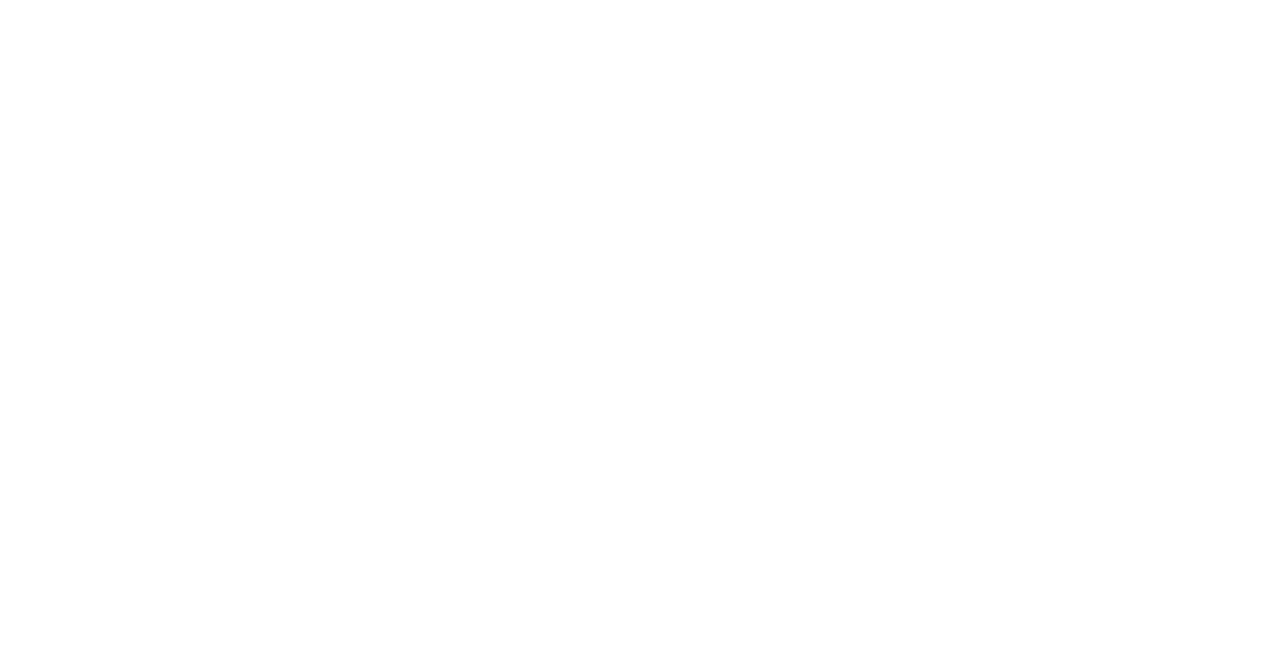
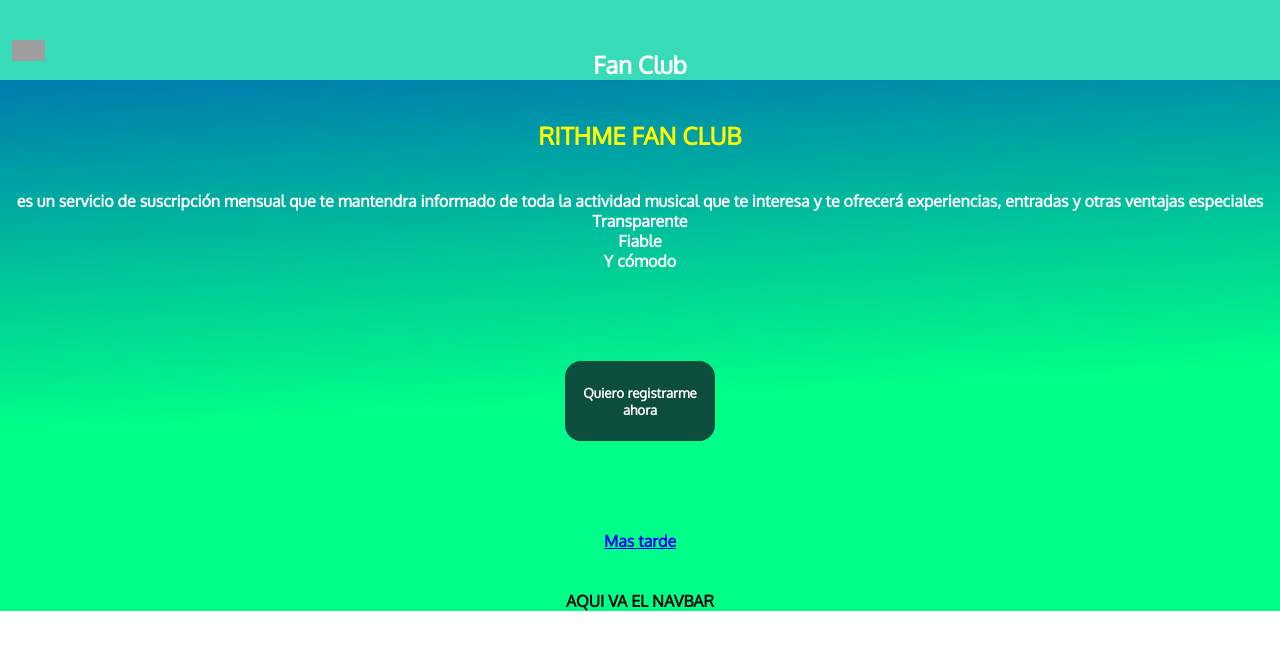
Before and after one commit to victorjgcastillo/UrythMeOk-final-project-, a React (Create React App) app in the folder FrontEnd/rithme/: page /onBoarding/register in a window 1280 px wide. Before the commit this address had no page. Shown: the top 650 px of the page. Built offline with nearby package versions, Linux system fonts and the light colour scheme; grey boxes are pictures that could not be loaded.

Commit message:
fan page

```diff
--- a/FrontEnd/rithme/src/App.js
+++ b/FrontEnd/rithme/src/App.js
@@ -14,6 +14,9 @@
 import Artist from './pages/Artist/Artist';
 import * as React from 'react';
 import { ChakraProvider } from '@chakra-ui/react';
+import CompraEfectuadaDespedidas from './pages/CompraEfectuadaDespedidas/CompraEfectuadaDespedidas';
+import OnBoardingFanClub from './pages/OnBoardingFanClub/OnBoardingFanClub';
+import OnBoardingFanClub2 from './pages/OnBoardingFanClub/OnBoardingFanClub2';
 
 
 function App() {
@@ -35,6 +38,9 @@
               <Route path='/tickets' element={<TicketsPage></TicketsPage>}/>
               <Route path='/navbar' element={<Navbar></Navbar>}/>
               <Route path='/artist' element={<Artist></Artist>}/>
+              <Route path='/addEvent' element={<CompraEfectuadaDespedidas></CompraEfectuadaDespedidas>}/>
+              <Route path='/onBoarding' element={<OnBoardingFanClub></OnBoardingFanClub>}/>
+              <Route path='/onBoarding/register' element={<OnBoardingFanClub2></OnBoardingFanClub2>}/>
             </Routes>
         </Router>
       </div>
--- a/FrontEnd/rithme/src/components/LoginForm/LoginForm.jsx
+++ b/FrontEnd/rithme/src/components/LoginForm/LoginForm.jsx
@@ -24,7 +24,7 @@
 
             API.post('/users/login', reqBody).then((res) => {
                 localStorage.setItem('token', res.data.token);
-                localStorage.setItem('user', JSON.stringify(res.data.user));
+                localStorage.setItem('user', JSON.stringify(res.data.myUser));
                 setJwt(true);
                 navigate("/");
             }).catch((error)=> {
--- /dev/null
+++ b/FrontEnd/rithme/src/pages/CompraEfectuadaDespedidas/CompraEfectuadaDespedidas.jsx
@@ -0,0 +1,41 @@
+import React, { useEffect, useState } from 'react';
+import './CompraEfectuadaDespedidas.scss';
+import axios from 'axios';
+import { useLocation } from 'react-router-dom';
+
+const CompraEfectuadaDespedidas = () => {
+
+
+  const [user, setUser] = useState([]);
+ // let localStorage = useLocation();
+ // const user = localStorage.getItem('name')
+ // console.log(user);
+ useEffect(() => {
+    axios('http://localhost:5000/users/')
+    .then(res => {
+         const user = res.data[0];
+         console.log(user)
+        setUser(user);
+    })
+}, [])
+
+  return (
+    <div className='compra'>
+      <h1>¡Genial {user.name}!</h1>
+
+        <div className='compra-parrafo'>
+      <p>Que disfrutes del concierto.</p>
+      <p>RYTHME te ha enviado un correo</p>
+      <p>con tu entrada y comprobante.</p>
+      <p>¿Quieres además </p>
+      <p>incluir el evento en tu calendario?</p>
+      </div>
+    <div>
+      <button className='compra-button' onClick={() => alert('Quiero incluirlo ahora')}>Quiero incluirlo ahora</button>
+      </div>
+      <a href="https://www.example.com">Mas tarde</a>
+    </div>
+  )
+}
+
+export default CompraEfectuadaDespedidas
--- /dev/null
+++ b/FrontEnd/rithme/src/pages/CompraEfectuadaDespedidas/CompraEfectuadaDespedidas.scss
@@ -0,0 +1,30 @@
+h1{
+    color: yellow;
+}
+
+.compra{
+
+    display: flex;
+    flex-direction: column;
+    align-items: center;
+    gap: 40px;
+    background: linear-gradient(177deg, #005eb8 0%, #00ff88 64%);
+
+    &-parrafo{
+        color: white;
+    }
+
+    &-button{
+        width: 150px;
+        height: 80px;
+        border-style: none;
+        font-family: "Oxygen";
+        font-weight: light;
+        font-size: 10pt;
+        margin: 50px;
+        background-color: #0c4d3e;
+
+        color: white;
+        border-radius: 12pt;
+    }
+}
--- /dev/null
+++ b/FrontEnd/rithme/src/pages/OnBoardingFanClub/OnBoardingFanClub.jsx
@@ -0,0 +1,37 @@
+
+import './OnBoardingFanClub.scss';
+import HeaderAndBack from "../../components/HeaderAndBack/HeaderAndBack";
+
+
+const OnBoardingFanClub = () => {
+
+
+
+
+  return (
+
+    <div className='on-boarding'>
+    <div className='on-boarding--header'>
+    <HeaderAndBack back_url={'/'} name={'Fan Club'}/>
+    </div>
+      <img src='https://cdn.zeplin.io/5e2df7d8efc06052f80b890d/assets/00817CD0-4E0C-4E9E-AF0D-F9F4D3E112A9.png' alt=''></img>
+
+        <div className='on-boarding--parrafo'>
+      <h2>Bienvenido al club donde vivirás tu música.</h2>
+      <p>RYTHME te ofrecera aquí </p>
+      <p>todo un mundo de experiencias exclusivas</p>
+      <p>para apasionados de la música </p>
+      <p>tan exigentes como tu. ¿Te unes? </p>
+
+      </div>
+    <div>
+      <button className='on-boarding--button' onClick={() => alert('Quiero Unirme ahora')}>Quiero Unirme ahora</button>
+      </div>
+      <a href="https://www.example.com">Mas tarde</a>
+
+    <p>AQUI VA EL NAVBAR</p>
+    </div>
+  )
+}
+
+export default OnBoardingFanClub;
--- /dev/null
+++ b/FrontEnd/rithme/src/pages/OnBoardingFanClub/OnBoardingFanClub.scss
@@ -0,0 +1,32 @@
+
+.on-boarding{
+
+    display: flex;
+    flex-direction: column;
+    align-items: center;
+    gap: 40px;
+    background: linear-gradient(177deg, #005eb8 0%, #00ff88 64%);
+
+    &--header{
+        width: 100%;
+        height: 80px;
+    }
+
+    &--parrafo{
+        color: white;
+    }
+
+    &--button{
+        width: 150px;
+        height: 80px;
+        border-style: none;
+        font-family: "Oxygen";
+        font-weight: light;
+        font-size: 10pt;
+        margin: 50px;
+        background-color: #0c4d3e;
+
+        color: white;
+        border-radius: 12pt;
+    }
+}
--- /dev/null
+++ b/FrontEnd/rithme/src/pages/OnBoardingFanClub/OnBoardingFanClub2.jsx
@@ -0,0 +1,36 @@
+import React from 'react';
+import './OnBoardingFanClub2.scss';
+import HeaderAndBack from "../../components/HeaderAndBack/HeaderAndBack";
+
+
+const OnBoardingFanClub2 = () => {
+
+
+
+
+  return (
+
+    <div className='onboarding'>
+      <div className='onboarding--header'>
+     <HeaderAndBack back_url={'/'} name={'Fan Club'}/>
+     </div>
+      <h2 className='onboarding-title'>RITHME FAN CLUB  </h2>
+
+        <div className='onboarding--parrafo'>
+      <p>es un servicio de suscripción mensual que te mantendra informado de toda la actividad musical que te interesa y te ofrecerá experiencias, entradas y otras ventajas especiales</p>
+      <p>Transparente </p>
+      <p>Fiable</p>
+      <p>Y cómodo </p>
+
+      </div>
+    <div>
+      <button className='on-boarding--button' onClick={() => alert('Quiero registrarme ahora')}>Quiero registrarme ahora</button>
+      </div>
+      <a href="https://www.example.com">Mas tarde</a>
+
+    <p>AQUI VA EL NAVBAR</p>
+    </div>
+  )
+}
+
+export default OnBoardingFanClub2;
--- /dev/null
+++ b/FrontEnd/rithme/src/pages/OnBoardingFanClub/OnBoardingFanClub2.scss
@@ -0,0 +1,38 @@
+
+.onboarding{
+
+    display: flex;
+    flex-direction: column;
+    align-items: center;
+    gap: 40px;
+    background: linear-gradient(177deg, #005eb8 0%, #00ff88 64%);
+
+    &--header{
+        width: 100%;
+        height: 80px;
+    }
+
+    &-title{
+            color: yellow;
+            font-weight: bold;
+           }
+
+
+    &--parrafo{
+        color: white;
+    }
+
+    &--button{
+        width: 150px;
+        height: 80px;
+        border-style: none;
+        font-family: "Oxygen";
+        font-weight: light;
+        font-size: 10pt;
+        margin: 50px;
+        background-color: #0c4d3e;
+
+        color: white;
+        border-radius: 12pt;
+    }
+}
```
Also changed, not shown: FrontEnd/rithme/public/images/logorithme.png (added).
